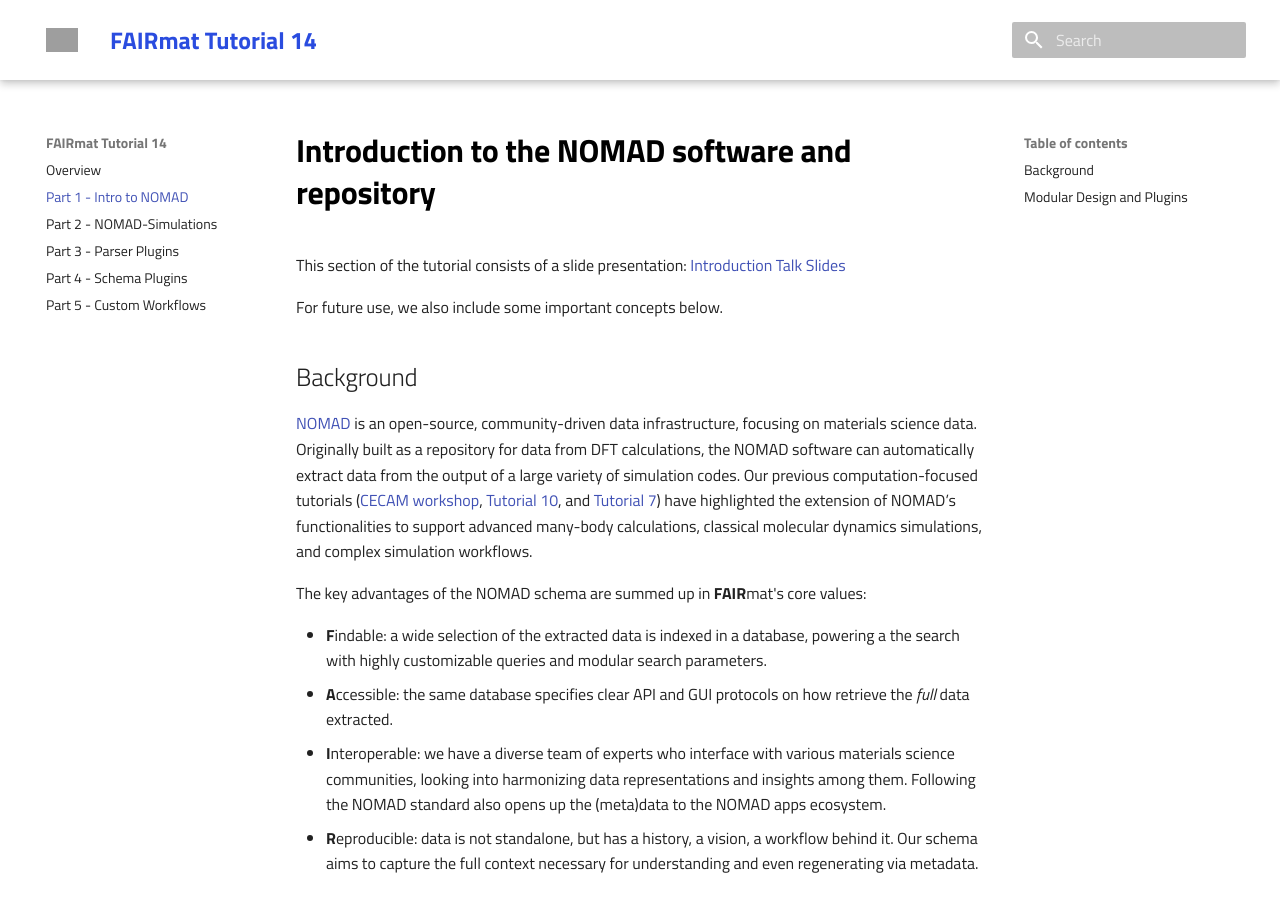
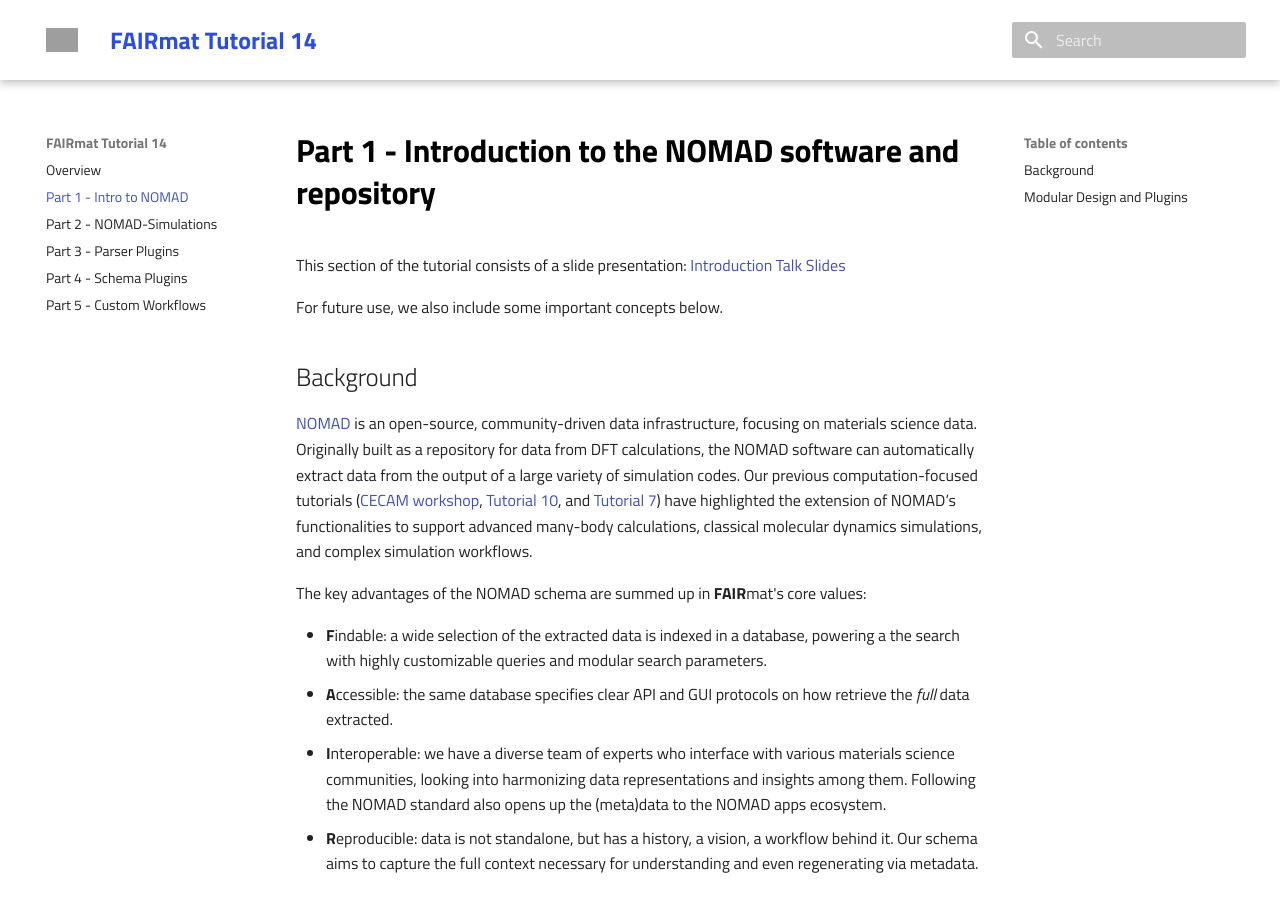
Before and after one commit to FAIRmat-NFDI/fairmat-tutorial-14-computational-plugins, an MkDocs documentation site: the page built from docs/intro.md, in a window 1280 px wide and 900 px high. Built offline with MkDocs 1.6.1 and Material for MkDocs 9.7.7, drawn with Linux system fonts in a browser that asks for light colours; nearby versions of some CDN libraries; library files that are not in the unit come from our copies; grey boxes are pictures that could not be loaded.

Commit message:
fixed titles

```diff
--- a/docs/intro.md
+++ b/docs/intro.md
@@ -1,4 +1,4 @@
-# Introduction to the NOMAD software and repository
+# Part 1 - Introduction to the NOMAD software and repository
 
 This section of the tutorial consists of a slide presentation: [Introduction Talk Slides](https://box.hu-berlin.de/f/6a12dd6c8db348918381/){:target="_blank"}
 
```
Also changed, not shown: docs/custom_workflows.md (+1 -1 lines), docs/nomad_simulations.md (+1 -1 lines), docs/parser_plugins.md (+1 -1 lines), docs/schema_plugins.md (+1 -1 lines).
